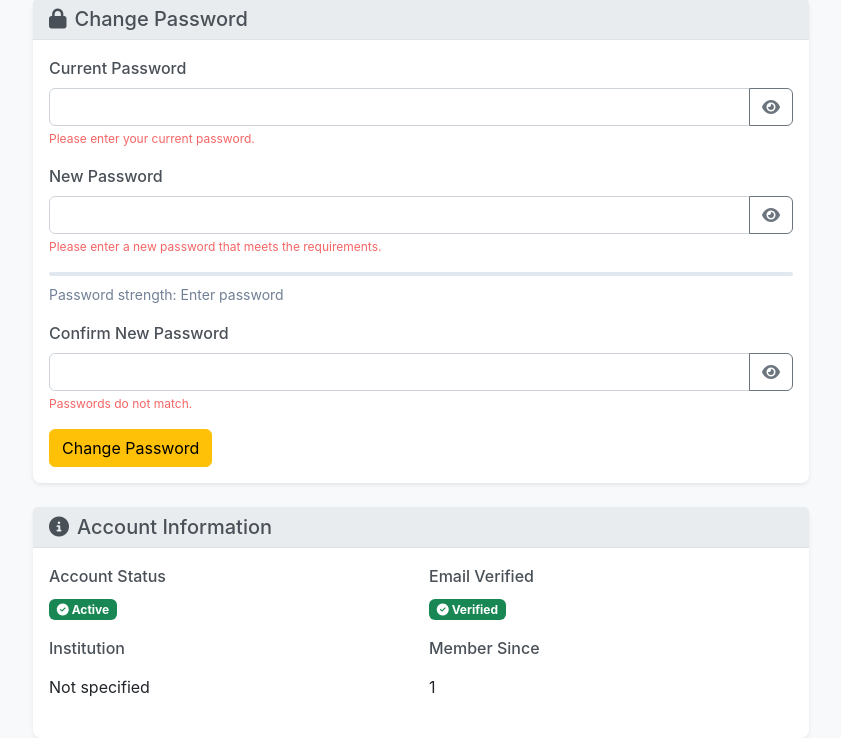
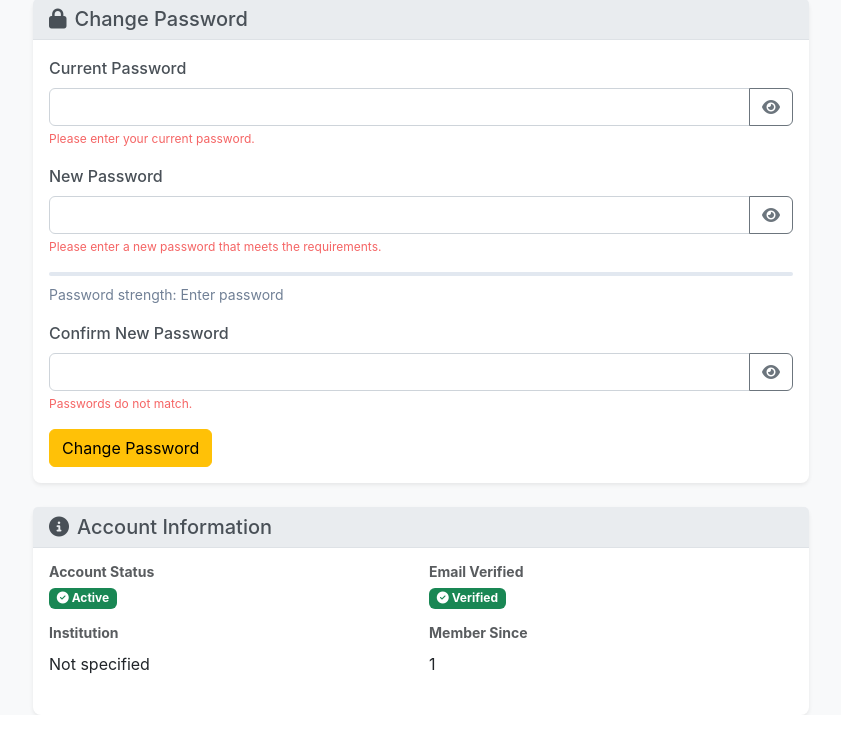
Before and after one commit to ScienceIsNeato/course_record_updater, a Flask app: page /profile in a window 1280 px wide. Shown: the part 632-1370 px from the top of the page, without its empty margins (219-1060 px from the left). After the commit the page ends 1347 px from the top, so only its background shows below. Run offline with Flask 3, Linux system fonts and the light colour scheme; the visitor is signed in with stand-in values (Sample User, id 1); some libraries are stand-ins or nearby versions.

Commit message:
fix(pr-review): address HTML semantics and accessibility issues
Fixed remaining lower-priority issues from PR #11 review:

1. **Optional Chaining Consistency** (static/script.js)
   - Changed dryRun.checked to dryRun?.checked for consistency
   - Now all checkbox accesses use optional chaining uniformly

2. **Progress Element Accessibility** (excel_import_modal.html)
   - Added aria-label="Import progress" to progress element
   - Improves screen reader accessibility

3. **Semantic HTML** (profile.html)
   - Replaced 4 instances of <span class="form-label"> with <h6>
   - These are display headers, not form labels
   - Used h6.fw-bold.small.text-muted for proper semantic structure
   - Better accessibility and document outline

Note: Fieldset vs role='group' issue already resolved in earlier commit
Note: Width attribute to CSS issue marked as [nitpick] - inline styles
      acceptable for Bootstrap utility classes in this context

Related: PR #11 strategic review protocol - all bot comments addressed

```diff
--- a/static/script.js
+++ b/static/script.js
@@ -139,7 +139,7 @@ function buildImportFormData(fileInput, conflictStrategy, dryRun, adapterSelect,
   const formData = new FormData();
   formData.append('file', fileInput.files[0]);
   formData.append('conflict_strategy', conflictStrategy.value);
-  formData.append('dry_run', dryRun.checked ? 'true' : 'false');
+  formData.append('dry_run', dryRun?.checked ? 'true' : 'false');
   formData.append('adapter_name', adapterSelect.value);
   formData.append('delete_existing_db', deleteExistingDb?.checked ? 'true' : 'false');
   return formData;
--- a/templates/auth/profile.html
+++ b/templates/auth/profile.html
@@ -191,7 +191,7 @@
                     <div class="card-body">
                         <div class="row g-3">
                             <div class="col-md-6">
-                                <span class="form-label d-block">Account Status</span>
+                                <h6 class="fw-bold small text-muted mb-1">Account Status</h6>
                                 <div>
                                     <span class="badge bg-success">
                                         <i class="fas fa-check-circle"></i> Active
@@ -199,7 +199,7 @@
                                 </div>
                             </div>
                             <div class="col-md-6">
-                                <span class="form-label d-block">Email Verified</span>
+                                <h6 class="fw-bold small text-muted mb-1">Email Verified</h6>
                                 <div>
                                     <span class="badge bg-success">
                                         <i class="fas fa-check-circle"></i> Verified
@@ -207,11 +207,11 @@
                                 </div>
                             </div>
                             <div class="col-md-6">
-                                <span class="form-label d-block">Institution</span>
+                                <h6 class="fw-bold small text-muted mb-1">Institution</h6>
                                 <div class="form-control-plaintext">{{ current_user.institution_name or 'Not specified' }}</div>
                             </div>
                             <div class="col-md-6">
-                                <span class="form-label d-block">Member Since</span>
+                                <h6 class="fw-bold small text-muted mb-1">Member Since</h6>
                                 <div class="form-control-plaintext">{{ current_user.created_at or 'Not available' }}</div>
                             </div>
                         </div>
--- a/templates/components/excel_import_modal.html
+++ b/templates/components/excel_import_modal.html
@@ -118,7 +118,7 @@
                 <!-- Progress Section -->
                 <div id="importProgress" class="mt-4" style="display: none;">
                     <h6>Import Progress</h6>
-                    <progress id="importProgressBar" class="w-100" value="0" max="100" style="height: 1.5rem;">0%</progress>
+                    <progress id="importProgressBar" class="w-100" value="0" max="100" style="height: 1.5rem;" aria-label="Import progress">0%</progress>
                     <div id="importStatus" class="mt-2 small text-muted">Ready to start import...</div>
                 </div>
 
```
